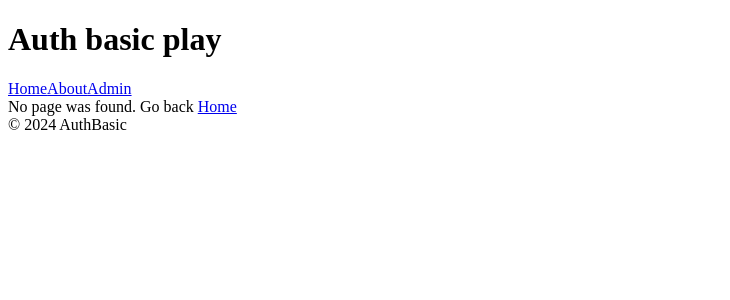
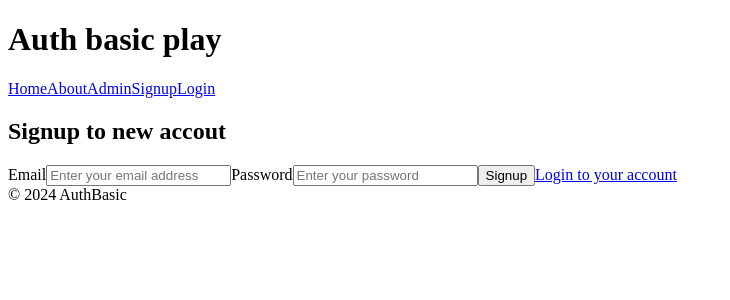
Before and after one commit to irynahowarth/auth-basic-play, a React (Vite) app: page /signup in a window 1280 px wide. Shown: the top 300 px of the page, without its empty margins (0-730 px from the left). Built offline with nearby package versions, Linux system fonts and the light colour scheme.

Commit message:
[feature]: add Login and Signup pages and Routes

```diff
--- a/src/App.jsx
+++ b/src/App.jsx
@@ -6,6 +6,8 @@ import {
   Route } from 'react-router-dom'
 import Home from '../src/pages/Home'
 import About from '../src/pages/About'
+import Login from '../src/pages/Login'
+import Signup from '../src/pages/Signup'
 import Admin from '../src/pages/Admin'
 import NoMatch from '../src/pages/NoMatch'
 import Layout from '../src/components/Layout'
@@ -18,6 +20,8 @@ function App() {
       <Route path="/" element={<Layout/>}>
         <Route index element={<Home/>}/>
         <Route path="about" element={<About/>}/>
+        <Route path="login" element={<Login/>}/>
+        <Route path="signup" element={<Signup/>}/>
         <Route path="admin" element={
             <PrivateRoute>
               <Admin/>
--- a/src/PrivateRoute.jsx
+++ b/src/PrivateRoute.jsx
@@ -3,6 +3,6 @@ import { Navigate } from 'react-router-dom';
 import useAuth from './context/auth';
 
 export default function PrivateRoute({children}) {
-  const auth = useAuth()
-  return auth? children : <Navigate to='/'/>
+  const isAuthenticated = useAuth()
+  return isAuthenticated? children : <Navigate to='/login'/>
 }
--- a/src/components/Layout.jsx
+++ b/src/components/Layout.jsx
@@ -10,6 +10,8 @@ export default function Layout() {
                 <Link to="/">Home</Link>
                 <Link to="/about">About</Link>
                 <Link to="/admin">Admin</Link>
+                <Link to="/signup">Signup</Link>
+                <Link to="/login">Login</Link>
             </nav>
         </header>
         <main>
--- /dev/null
+++ b/src/pages/Login.jsx
@@ -0,0 +1,33 @@
+import React from 'react'
+import { Form, useNavigation, Link } from 'react-router-dom'
+
+export default function Login() {
+    const navigate = useNavigation()
+  return (
+    <div>
+        <h2>Log in to your accout</h2>
+        <Form method="post"/>
+        <label htmlFor="email">Email</label>
+            <input
+                name="email"
+                id="email"
+                type="email"
+                placeholder='Enter your email address'
+            />
+            <label htmlFor="password">Password</label>
+            <input
+                name="password"
+                id="password"
+                type="password"
+                placeholder='Enter your password'
+            />
+            <button disabled={navigate.state=== "submitting"}>
+              {navigate.state === "submitting"
+                ? "Logging in..."
+                : "Log in"
+              }
+            </button>
+            <Link to="/signup">Create a new account</Link>
+    </div>
+  )
+}
--- /dev/null
+++ b/src/pages/Signup.jsx
@@ -0,0 +1,33 @@
+import React from 'react'
+import { Form, useNavigation, Link } from 'react-router-dom'
+
+export default function Signup() {
+    const navigate = useNavigation()
+  return (
+    <div>
+        <h2>Signup to new accout</h2>
+        <Form method="post"/>
+        <label htmlFor="email">Email</label>
+            <input
+                name="email"
+                id="email"
+                type="email"
+                placeholder='Enter your email address'
+            />
+            <label htmlFor="password">Password</label>
+            <input
+                name="password"
+                id="password"
+                type="password"
+                placeholder='Enter your password'
+            />
+            <button disabled={navigate.state=== "submitting"}>
+              {navigate.state === "submitting"
+                ? "Signing up..."
+                : "Signup"
+              }
+            </button>
+            <Link to="/login">Login to your account</Link>
+    </div>
+  )
+}
```
